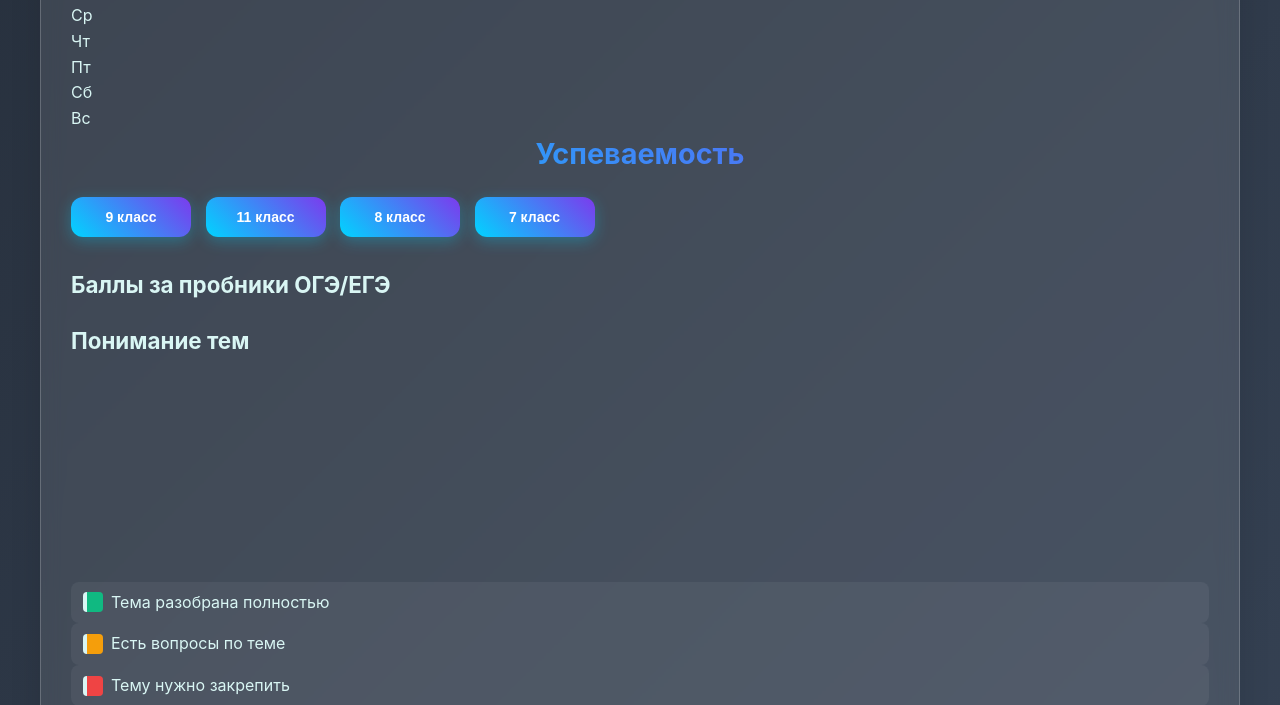
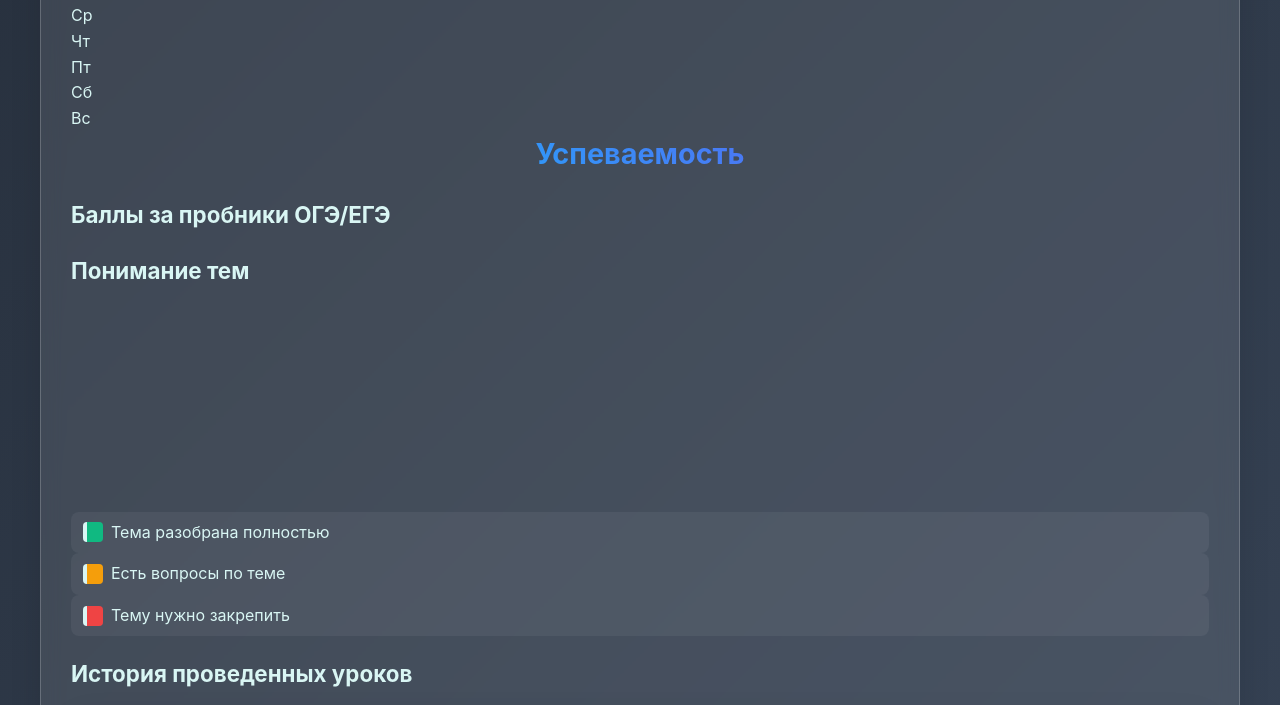
Before and after one commit to Davladshim/alien_tutor, a Flask app: template Alien Tutor site/templates/student/dashboard.html in a window 1280 px wide. Shown: the part 3203-3908 px from the top of the page. Run offline with Flask 3, Linux system fonts and the light colour scheme; the template is opened without the code that fills it, so the values that code supplies are empty; some libraries are stand-ins or nearby versions.

Commit message:
Auto commit 25-08-2025 17:47

```diff
--- a/Alien Tutor site/static/js/dashboard.js
+++ b/Alien Tutor site/static/js/dashboard.js
@@ -183,7 +183,7 @@ function renderSchedule(data) {
         return;
     }
 
-    // Обновляем заголовок недели ТОЛЬКО в недельном режиме
+    // Обновляем название только в недельном режиме
     if (currentViewMode === 'week') {
         const currentPeriod = document.getElementById('currentPeriod');
         if (currentPeriod && data.week_info) {
--- a/Alien Tutor site/templates/student/dashboard.html
+++ b/Alien Tutor site/templates/student/dashboard.html
@@ -184,22 +184,16 @@
 
             <!-- Вкладка: Успеваемость -->
             <div class="tab-content" id="progress-tab">
-                <!-- Выбор класса (для демо) -->
+                <!-- Заголовок успеваемости -->
                 <div class="class-selector">
                     <h2>Успеваемость</h2>
-                    <div class="class-buttons">
-                        <button class="class-btn active" data-class="9">9 класс</button>
-                        <button class="class-btn" data-class="11">11 класс</button>
-                        <button class="class-btn" data-class="8">8 класс</button>
-                        <button class="class-btn" data-class="7">7 класс</button>
-                    </div>
                 </div>
 
                 <!-- Диаграммы -->
                 <div class="charts-container">
                     <!-- Столбчатая диаграмма (только 9-11 классы) -->
                     <div class="chart-section bar-chart-section">
-                        <h3>Баллы за пробники ОГЭ/ЕГЭ</h3>
+                        <h3 id="barChartTitle">Баллы за пробники ОГЭ/ЕГЭ</h3>
                         <div class="chart-wrapper">
                             <div class="bar-chart" id="barChart">
                                 <!-- Будет заполнено JavaScript -->
@@ -344,8 +338,8 @@ const examResults = {{ student.exam_results | tojson | safe }};
 const topicProgress = {{ student.topic_progress | tojson | safe }};
 const studentClass = {{ student.class | tojson | safe }};
 
-// Переменные для отслеживания состояния
-let currentSelectedClass = '9';
+// Автоматически определяем класс ученика
+const currentSelectedClass = studentClass.replace(' класс', ''); // "9 класс" → "9"
 
 // Функция для отрисовки столбчатой диаграммы
 function renderBarChart() {
@@ -459,37 +453,23 @@ function renderPieChart() {
 
 // Обработчики событий для переключения классов
 document.addEventListener('DOMContentLoaded', function() {
-    // Инициализация диаграмм
-    renderBarChart();
+    // Инициализация диаграмм для класса ученика
+    initChartsForStudentClass();
+});
+
+// Функция инициализации для конкретного ученика
+function initChartsForStudentClass() {
+    const titleElement = document.getElementById('barChartTitle');
+
+    if (currentSelectedClass === '9' || currentSelectedClass === '11') {
+        if (titleElement) titleElement.textContent = 'Баллы за пробники ОГЭ/ЕГЭ';
+        renderBarChart();
+    } else if (currentSelectedClass === '7' || currentSelectedClass === '8' || currentSelectedClass === '10') {
+        if (titleElement) titleElement.textContent = 'Оценки: Оформление и Решение';
+        renderDoubleBarChart();
+    }
     renderPieChart();
-
-    // Обработчики для кнопок классов
-    document.querySelectorAll('.class-btn').forEach(btn => {
-        btn.addEventListener('click', function() {
-            // Убираем активный класс у всех кнопок
-            document.querySelectorAll('.class-btn').forEach(b => b.classList.remove('active'));
-            // Добавляем активный класс к нажатой кнопке
-            this.classList.add('active');
-
-            currentSelectedClass = this.dataset.class;
-
-            // Показываем/скрываем столбчатую диаграмму для 9-11 классов
-            const barChartSection = document.querySelector('.bar-chart-section');
-            if (currentSelectedClass === '9' || currentSelectedClass === '11') {
-                barChartSection.style.display = 'block';
-                renderBarChart();
-            } else {
-                barChartSection.style.display = 'none';
-            }
-        });
-    });
-
-    // Скрываем столбчатую диаграмму если не 9-11 класс
-    const barChartSection = document.querySelector('.bar-chart-section');
-    if (currentSelectedClass !== '9' && currentSelectedClass !== '11') {
-        barChartSection.style.display = 'none';
-    }
-});
+}
 
 // Обработчики для переключения вкладок
 document.querySelectorAll('.tab-button').forEach(button => {
@@ -531,9 +511,11 @@ document.addEventListener('DOMContentLoaded', function() {
                 if (typeof renderSchedule === 'function') {
                     renderSchedule(data);
                 }
-                const periodElement = document.getElementById('currentPeriod');
-                if (periodElement) {
-                    periodElement.textContent = data.week_info ? data.week_info.title : `Неделя ${week}, ${year}`;
+                if (currentViewMode === 'week') {
+                    const periodElement = document.getElementById('currentPeriod');
+                    if (periodElement) {
+                        periodElement.textContent = data.week_info ? data.week_info.title : `Неделя ${week}, ${year}`;
+                    }
                 }
             })
             .catch(error => {
```
